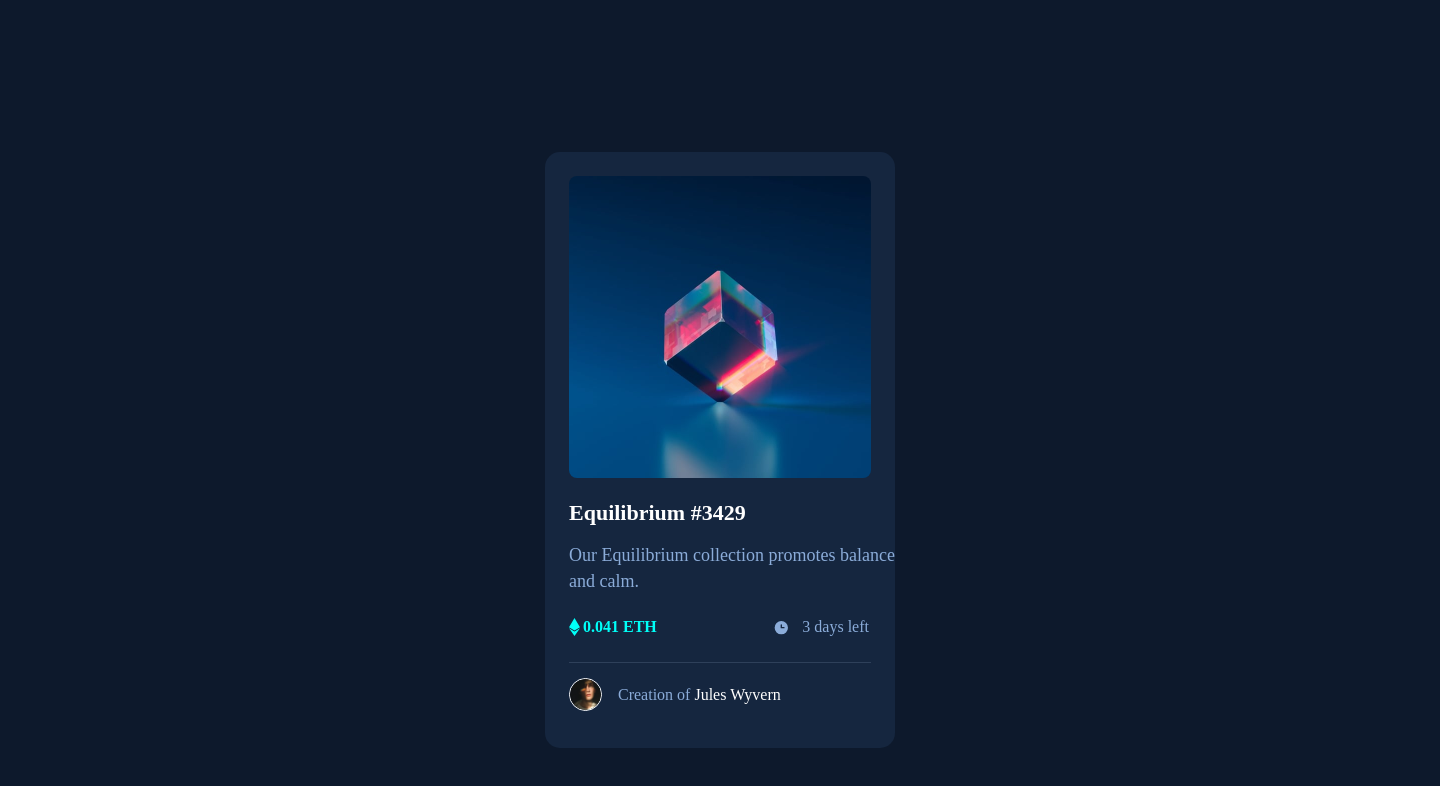
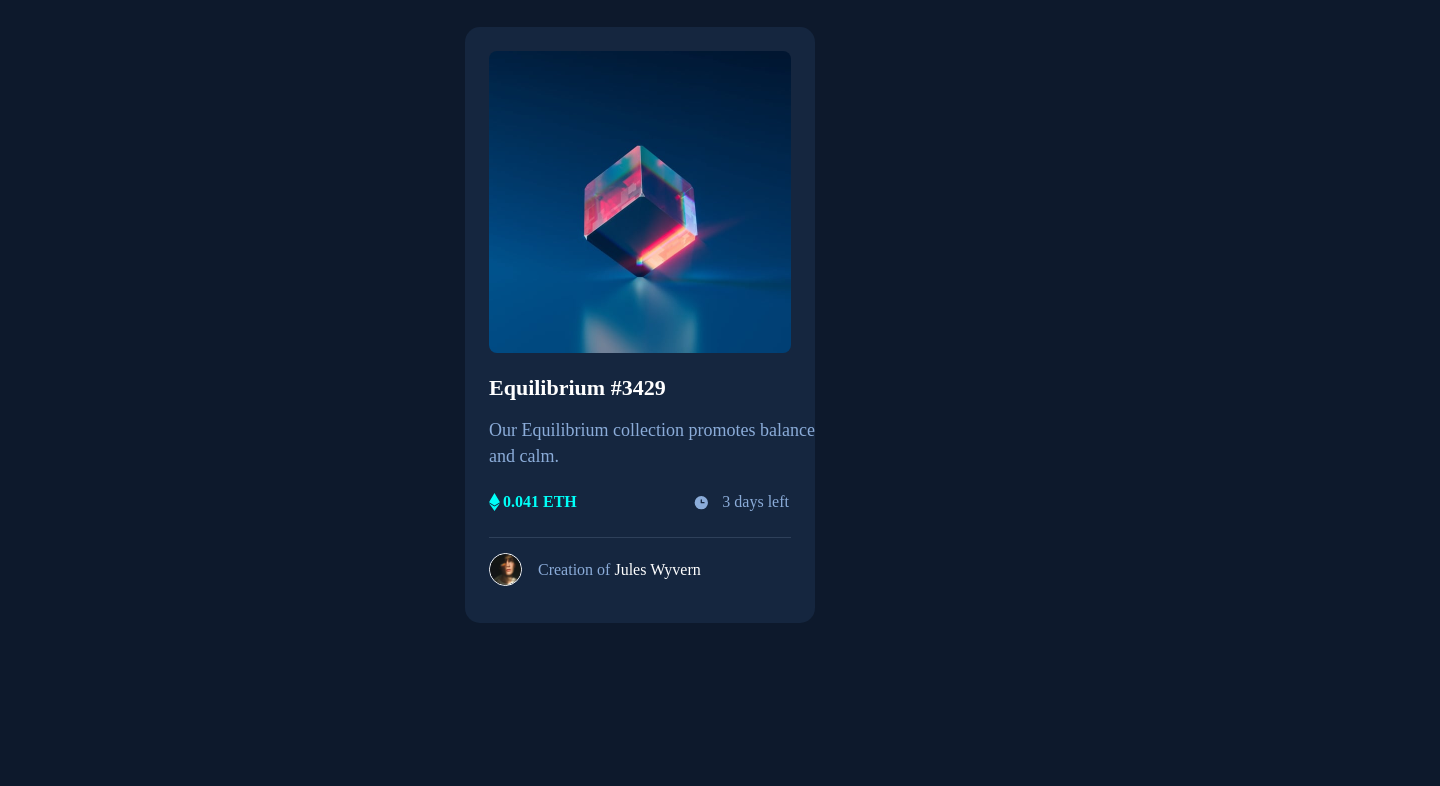
Before and after one commit to Stviri/stviri-nft-card-component, a plain HTML site: page index.html in a window 1280 px wide. Shown: the whole page, 1440 px wide, since content can reach past the window. Drawn offline with Linux system fonts and the light colour scheme.

Commit message:
Add files via upload

```diff
--- a/style.css
+++ b/style.css
@@ -2,18 +2,19 @@
 
 
 body{
-    width: 1440px;
-    height: 900px;
+
     background-color: #0D192C;
     display: flex;
     justify-content: center;
     align-items: center;
+    height: 650px;
 
 
 }
 .flex-container{
     display: flex;
     justify-content: center;
+
 
 }
 
```
